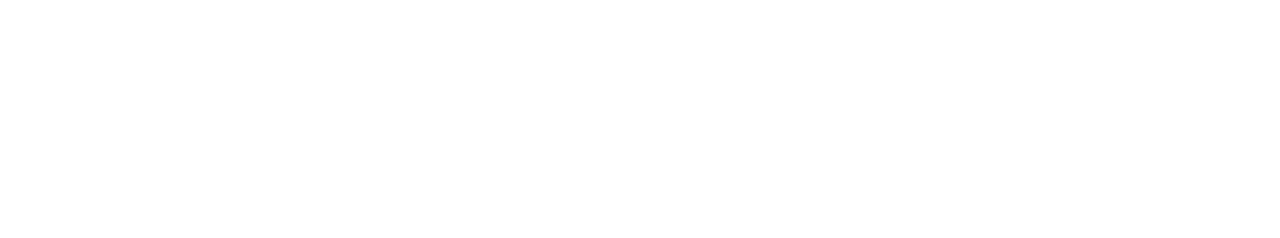
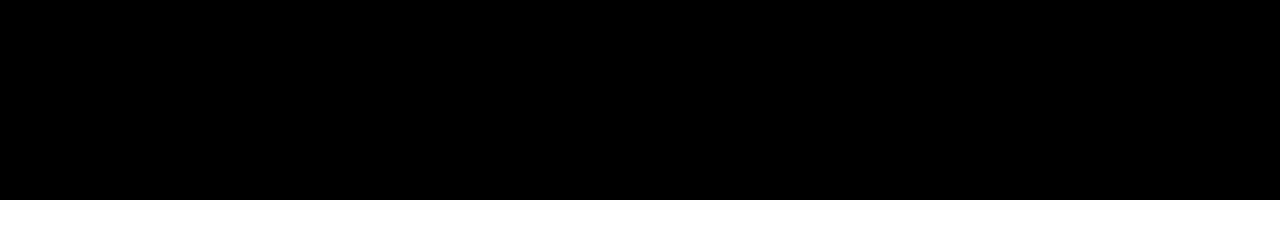
Before and after one commit to glander56/web-project-no-name-yet, a plain HTML site: page index.html in a window 1280 px wide. Drawn offline with Linux system fonts and the light colour scheme; files that its build step writes are made by us from their sources.

Commit message:
Editing css codes

```diff
--- a/css/style.css
+++ b/css/style.css
@@ -1,4 +1,5 @@
 header{
     height: 200px;
     width: 100%;
+    background-color: black;
 }
--- a/index.css
+++ b/index.css
@@ -1 +1,2 @@
 @import url(css/style.css);
+@import url(css/reset.css);
--- a/index.html
+++ b/index.html
@@ -4,9 +4,11 @@
     <meta charset="UTF-8">
     <meta http-equiv="X-UA-Compatible" content="IE=edge">
     <meta name="viewport" content="width=device-width, initial-scale=1.0">
+    <link rel="stylesheet" href="index.css">
+    <link rel="stylesheet" href="reset.css">
     <title>No name yet</title>
 </head>
 <body>
-
+    <header></header>
 </body>
 </html>
```
Also changed, not shown: css/reset.css (renamed from reset.css).
